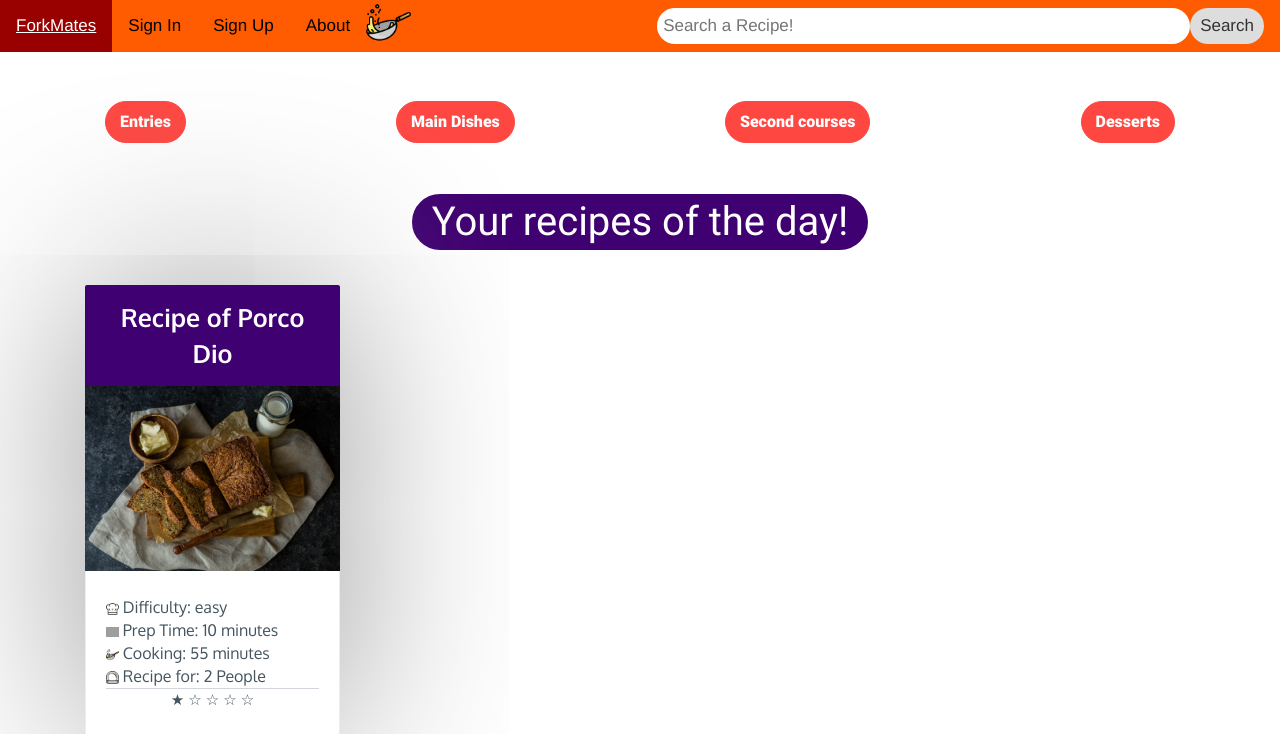
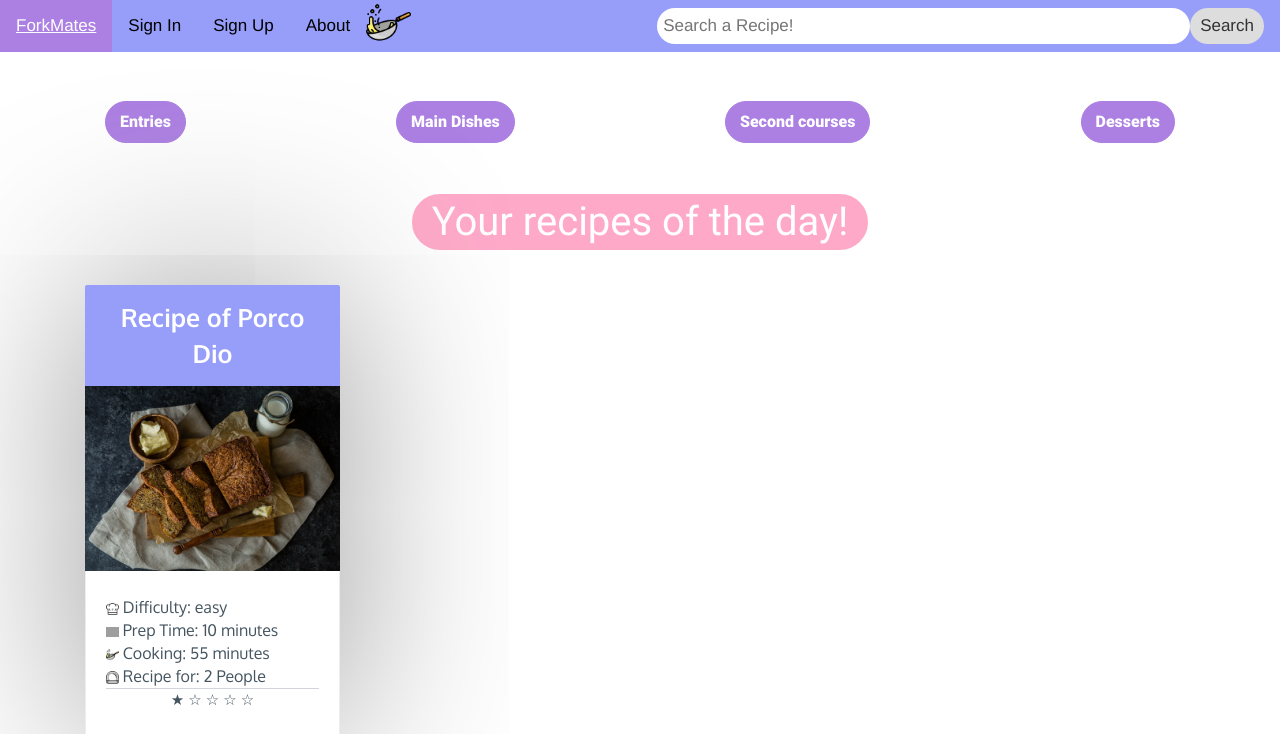
Before and after one commit to PietroColaguori/ForkMates, a PHP site: page /Homepage.html in a window 1280 px wide. Shown: the top 734 px of the page. Run offline with PHP 8.4, Linux system fonts and the light colour scheme; grey boxes are pictures that could not be loaded.

Commit message:
Add files via upload

```diff
--- a/Main/css/cards.css
+++ b/Main/css/cards.css
@@ -20,7 +20,7 @@ body {
   max-height: 100%;
   max-width: 100%;
   text-align: center;
-  background: #3F0071;
+  background: #969EFA;
   padding: 15px 20px;
   color: #fff;
   overflow: scroll;
--- a/Main/css/home_style.css
+++ b/Main/css/home_style.css
@@ -7,7 +7,7 @@ body {
 
 .topnav {
   overflow: hidden;
-  background-color: #FF5B00;
+  background-color: #969EFA;
 }
 
 .topnav a {
@@ -21,12 +21,12 @@ body {
 }
 
 .topnav a:hover {
-  background-color: #990000;
+  background-color: #AC7FE2;
   color: white;
 }
 
 .topnav a.active {
-  background-color: #990000;
+  background-color: #AC7FE2;
   color: white;
 }
 
@@ -83,8 +84,8 @@ body {
 
 .button {
   margin: auto;
-  background: #FF4742;
-  border: 1px solid #FF4742;
+  background: #AC7FE2;
+  border: 1px solid #AC7FE2;
   border-radius: 100px;
   color: #FFFFFF;
   cursor: pointer;
@@ -100,8 +101,8 @@ body {
   touch-action: manipulation;
 }
 .button2 {
-  background: #3F0071;
-  border: 6px solid #3F0071;
+  background: #FFA9C9;
+  border: 6px solid #FFA9C9;
   border-radius: 100px;
   color: #FFFFFF;
   font-family: nunito,roboto,proxima-nova,"proxima nova",sans-serif;
```
Also changed, not shown: other parts of Main/css/home_style.css (+24 -2 lines).
